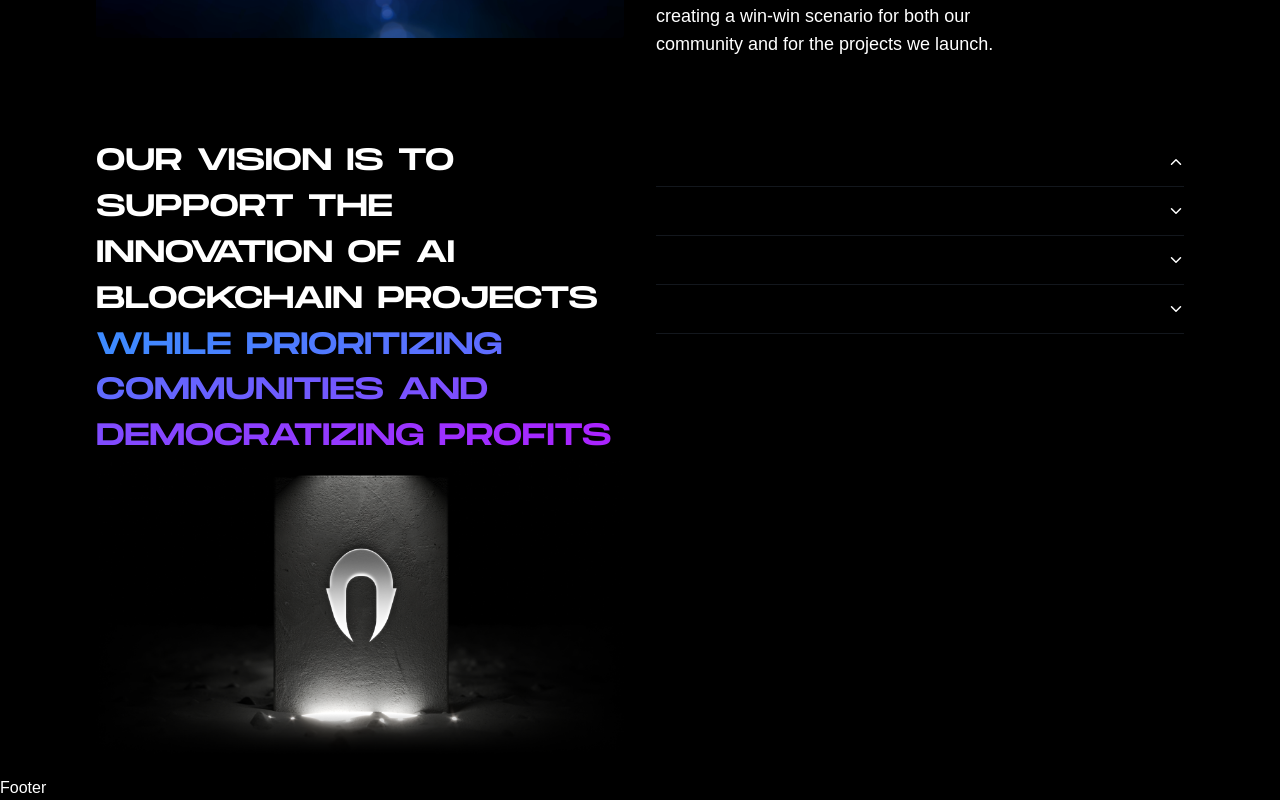
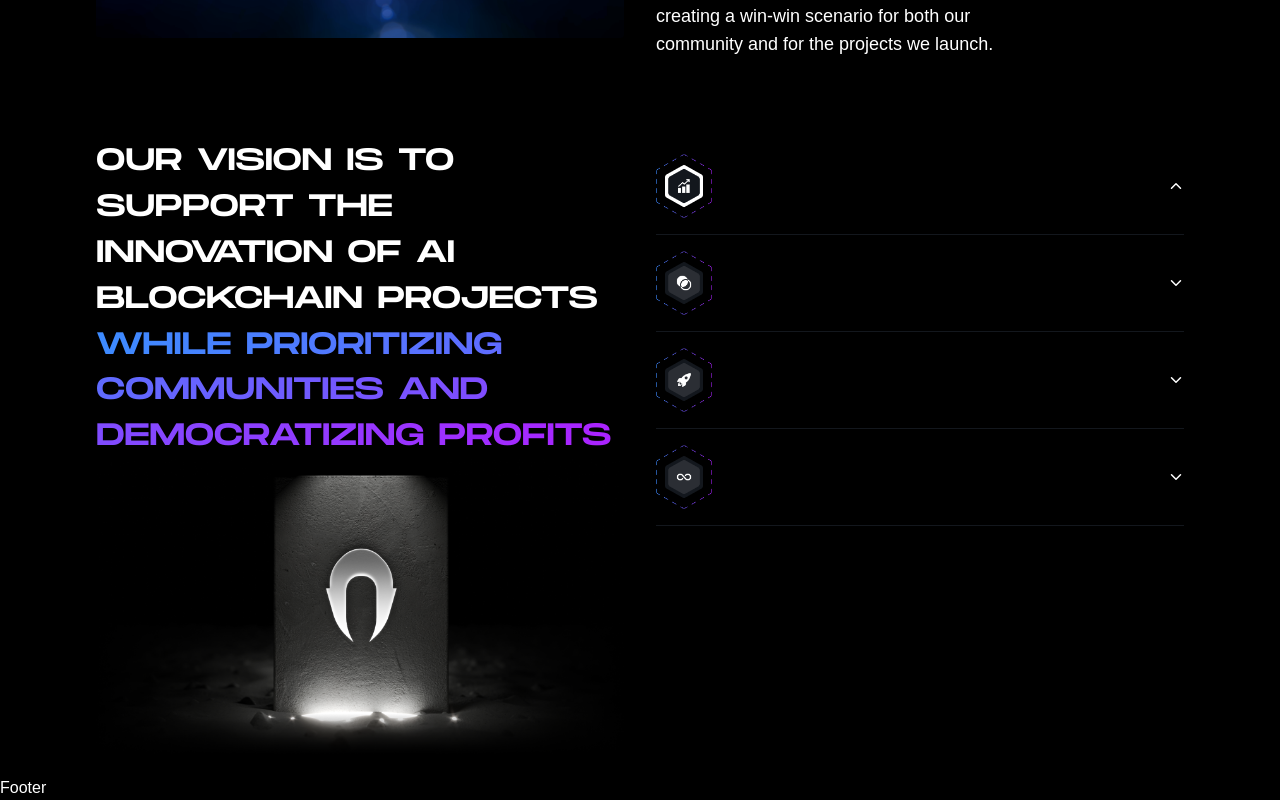
Before and after one commit to gift56/creon, a Next.js app: page / in a window 1280 px wide. Shown: the part 2090-2890 px from the top of the page. Built offline with nearby package versions, Linux system fonts and the light colour scheme.

Commit message:
completing everything

```diff
--- a/components/Vision.tsx
+++ b/components/Vision.tsx
@@ -3,6 +3,7 @@ import { useState } from "react";
 import VideoPlayer from "./Video/VideoPlayer";
 import { visionData } from "@/constant";
 import { IoChevronDown } from "react-icons/io5";
+import Image from "next/image";
 
 const Vision = () => {
   const [faqAnswer, setFaqAnswer] = useState<null | number>(0);
@@ -40,9 +41,15 @@ const Vision = () => {
                 className="w-full flex flex-col items-start justify-start py-4 cursor-pointer border-b border-[#13171D]"
               >
                 <div className="w-full flex items-center justify-between gap-3">
-                  <div></div>
+                  <div className="flex items-center justify-start gap-4">
+                    <Image src={item.image} alt="vision icons" width={56} height={62} className="" priority />
+                  </div>
                   <span className="cursor-pointer">
-                    <IoChevronDown className={`${faqAnswer === i ? "rotate-[180deg]" : ""} transition-all duration-200`} />
+                    <IoChevronDown
+                      className={`${
+                        faqAnswer === i ? "rotate-[180deg]" : ""
+                      } transition-all duration-200`}
+                    />
                   </span>
                 </div>
               </div>
```
